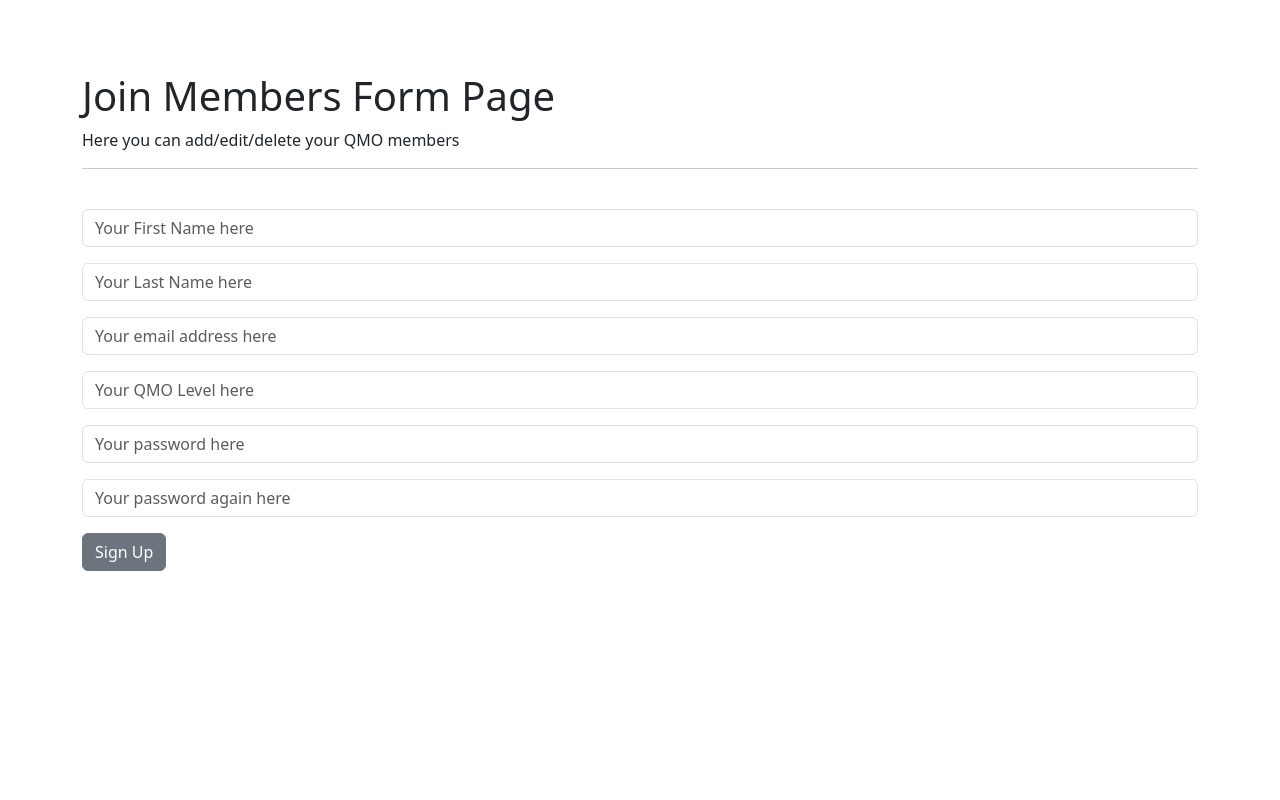
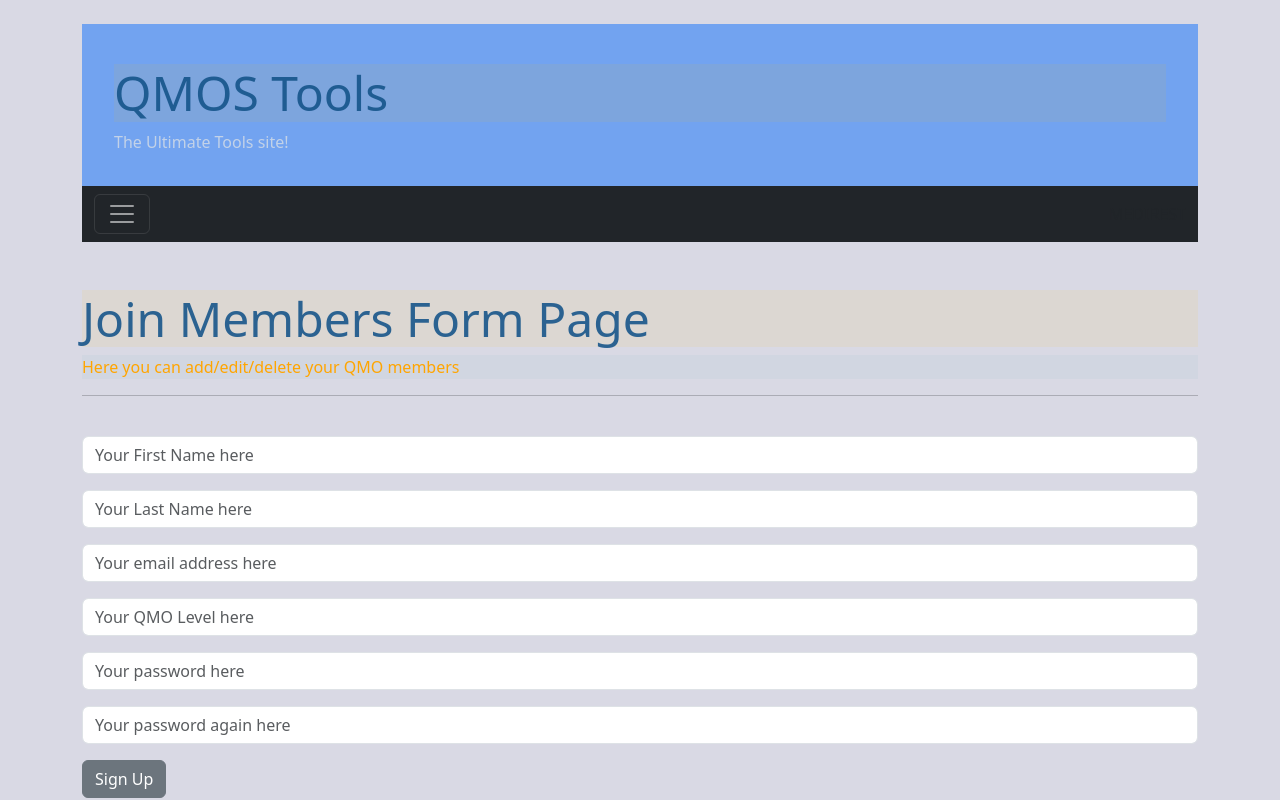
Before and after one commit to SpotlightPro/Django-project-Ext, a Django app: page /join/ in a window 1280 px wide. Run offline with Django 5.2, Linux system fonts and the light colour scheme.

Commit message:
Day 2: Started working on extension of this project

```diff
--- a/djangodb/djangodb/settings.py
+++ b/djangodb/djangodb/settings.py
@@ -122,3 +122,5 @@
 # https://docs.djangoproject.com/en/5.0/ref/settings/#default-auto-field
 
 DEFAULT_AUTO_FIELD = "django.db.models.BigAutoField"
+
+STATICFILES_DIRS = [BASE_DIR/"static"]
--- /dev/null
+++ b/djangodb/static/css/main.css
@@ -0,0 +1,18 @@
+body {
+    background-color: #d9d9e4;
+    color: 111;
+
+}
+.header p{
+    color: orange;
+    background-color: #7eaeb717;
+}
+
+h1{
+    font-size:3rem;
+    color: rgb(18 82 135 / 88%);
+    background-color: #ffbf0014;
+}
+span {
+    color: light-blue;
+}
--- a/djangodb/webapp/templates/base.html
+++ b/djangodb/webapp/templates/base.html
@@ -1,14 +1,17 @@
+{% load static %}
 <!DOCTYPE html>
 <html lang="en">
 <head>
     <meta charset="UTF-8">
     <title>QMO Tools website</title>
     <link href="https://cdn.jsdelivr.net/npm/bootstrap@5.3.3/dist/css/bootstrap.min.css" rel="stylesheet" integrity="sha384-QWTKZyjpPEjISv5WaRU9OFeRpok6YctnYmDr5pNlyT2bRjXh0JMhjY6hW+ALEwIH" crossorigin="anonymous">
-
+    <link rel="stylesheet" href="{% static 'css/main.css' %}">
 </head>
 <body>
+
 <br/>
 <div class="container">
+    {% include "navbar.html" %}
 {%  if messages %}
 
     {% for message  in messages %}
@@ -28,6 +31,7 @@
 
 
 
+
     {% endblock %}
 </div>
 
--- a/djangodb/webapp/templates/join.html
+++ b/djangodb/webapp/templates/join.html
@@ -1,9 +1,10 @@
 {% extends 'base.html' %}
 
 {%  block content %}
-
+<div class="header">
 <h1 xmlns="http://www.w3.org/1999/html">Join Members Form Page</h1>
     <p>Here you can add/edit/delete your QMO members</p>
+</div>
 
   <form method="POST" action="{% url 'join'  %}"><hr><br>
     {% csrf_token %}
--- /dev/null
+++ b/djangodb/webapp/templates/navbar.html
@@ -0,0 +1,13 @@
+<div class="bg-primary p-2" style="--bs-bg-opacity: .5;" id="navbarToggleExternalContent" data-bs-theme="dark">
+  <div class="p-4">
+    <h5 class="text-body-emphasis h4"><h1>QMOS Tools</h1></h5>
+    <span class="text-body-secondary">The Ultimate Tools site!</span>
+  </div>
+</div>
+<nav class="navbar navbar-dark bg-dark">
+  <div class="container-fluid">
+    <button class="navbar-toggler" type="button" data-bs-toggle="collapse" data-bs-target="#navbarToggleExternalContent" aria-controls="navbarToggleExternalContent" aria-expanded="false" aria-label="Toggle navigation">
+      <span class="navbar-toggler-icon"></span>
+    </button><span>MEDIREST</span>
+  </div>
+</nav>
--- a/djangodb/webapp/urls.py
+++ b/djangodb/webapp/urls.py
@@ -6,4 +6,5 @@
    path('', views.home, name="home"),
    path('join/', views.join, name="join"),
    path('qmo_member/', views.join, name="qmo_member"),
+   path('area/', views.area, name="area"),
 ]
--- a/djangodb/webapp/views.py
+++ b/djangodb/webapp/views.py
@@ -38,3 +38,7 @@
         return redirect('home')
     else:
         return render(request, 'join.html', {})
+
+
+def area(request):
+    return render(request, 'area.html', {})
```
Also changed, not shown: djangodb/webapp/models.py (+10 -0 lines), djangodb/webapp/templates/area.html (added, +9 -0 lines).
